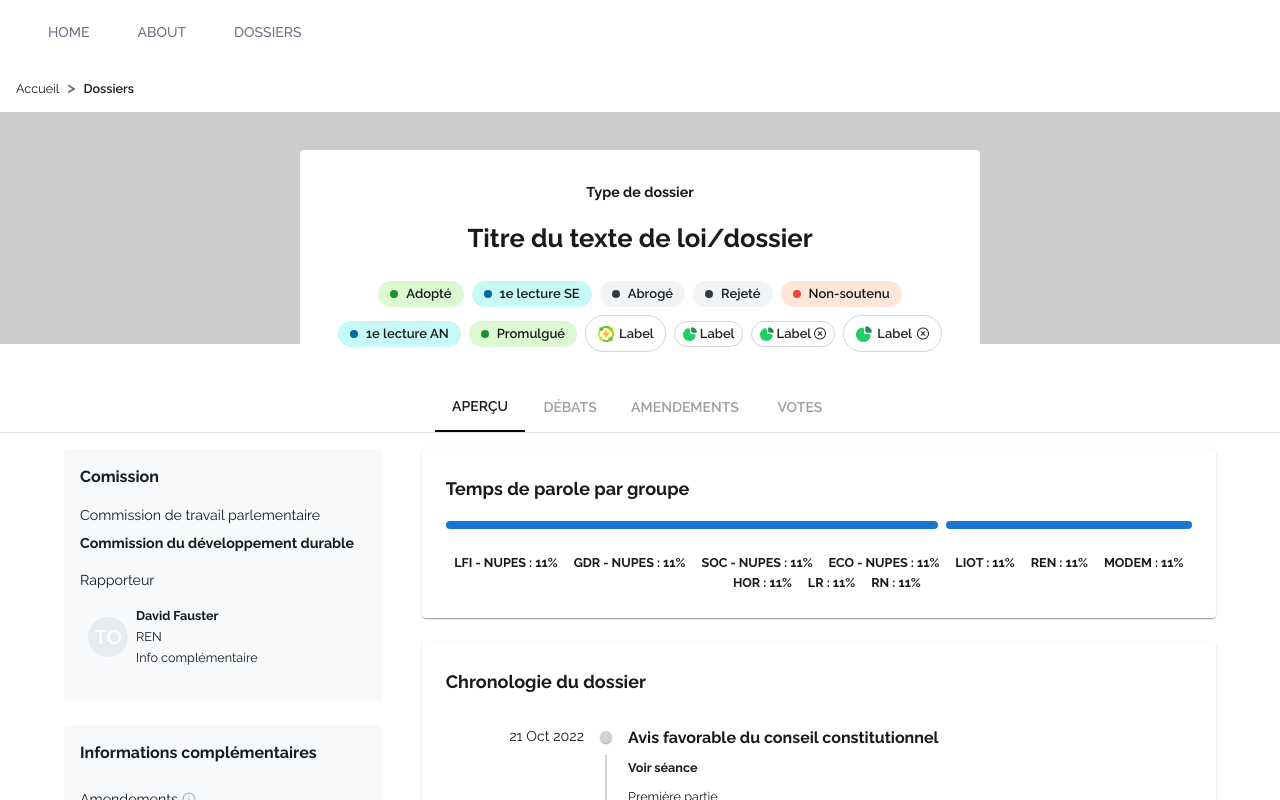
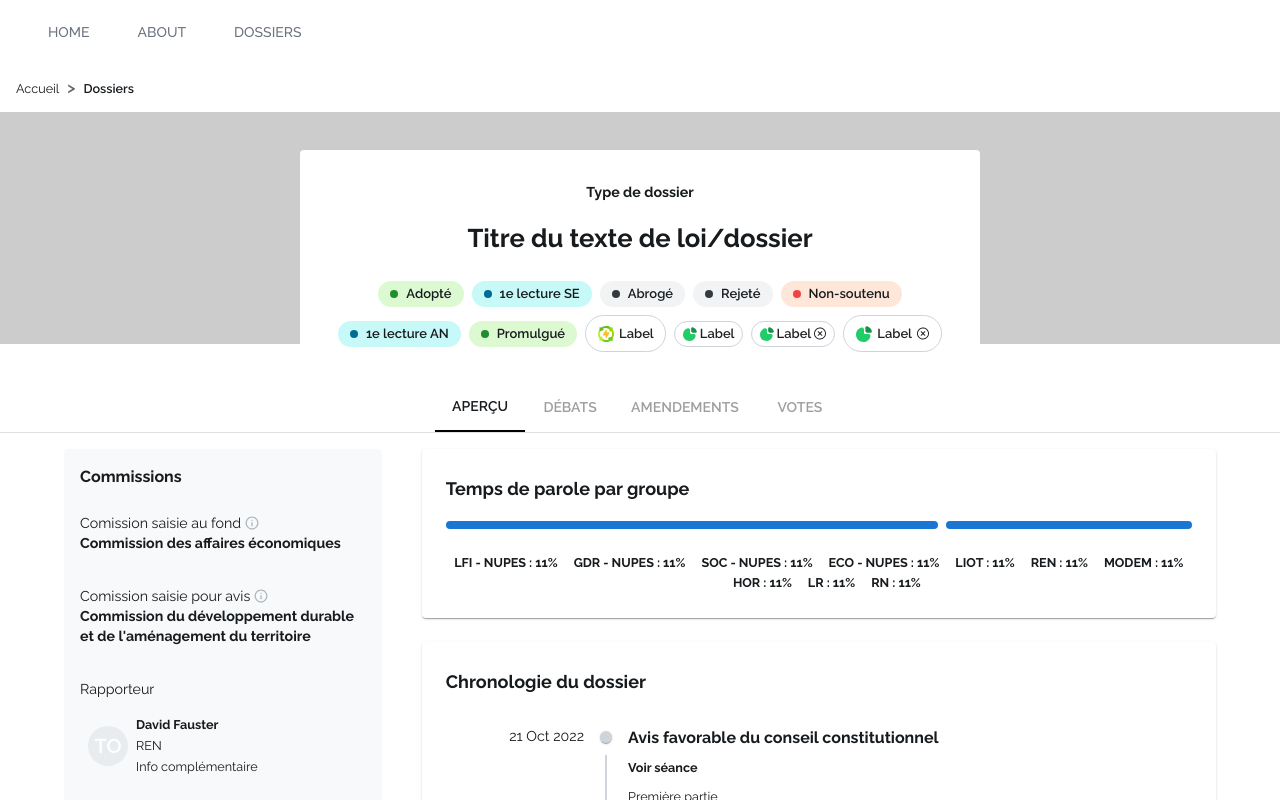
Before and after one commit to regardscitoyens/nosdeputes-front, a Next.js app: page /dossiers/dossier in a window 1280 px wide. Shown: the top 800 px of the page. Built offline with nearby package versions, Linux system fonts and the light colour scheme.

Commit message:
refactor(dossier): CommiteeCard

```diff
--- a/components/folders/CommiteeCard/index.tsx
+++ b/components/folders/CommiteeCard/index.tsx
@@ -1,29 +1,46 @@
 import * as React from "react";
-import Card from "@mui/material/Card";
-import CardContent from "@mui/material/CardContent";
 import Typography from "@mui/material/Typography";
-import DeputyPreview from "../DeputyPreview";
+import Stack from "@mui/material/Stack";
+
+import CardLayout from "@/components/folders/CardLayout";
+import DeputyPreview from "@/components/folders/DeputyPreview";
+import InfoIcon from "@/icons/InfoIcon";
 
 const CommiteeCard = () => {
   return (
-    <Card elevation={0} sx={{ backgroundColor: "grey.50" }}>
-      <CardContent sx={{ padding: 2 }}>
-        <Typography variant="body1" fontWeight="bold" pb={2}>
-          Comission
+    <CardLayout title={"Commissions"}>
+      <Stack direction="column" spacing={2}>
+        <div>
+          <Stack direction="row" spacing={0.5} alignItems="center">
+            <Typography variant="body2" fontWeight="light">
+              Comission saisie au fond
             </Typography>
-        <Typography variant="body2" fontWeight="light" pb={1}>
-          Commission de travail parlementaire
+            <InfoIcon sx={{ fontSize: "14px" }} />
+          </Stack>
+          <Typography variant="body2" fontWeight="bold" pb={2}>
+            Commission des affaires économiques
           </Typography>
+        </div>
+        <div>
+          <Stack direction="row" spacing={0.5} alignItems="center">
+            <Typography variant="body2" fontWeight="light">
+              Comission saisie pour avis
+            </Typography>
+            <InfoIcon sx={{ fontSize: "14px" }} />
+          </Stack>
           <Typography variant="body2" fontWeight="bold" pb={2}>
-          Commission du développement durable
+            Commission du développement durable et de l&apos;aménagement du
+            territoire
           </Typography>
+        </div>
+        <div>
           <Typography variant="body2" fontWeight="light" pb={1}>
             Rapporteur
           </Typography>
-
           <DeputyPreview />
-      </CardContent>
-    </Card>
+        </div>
+      </Stack>
+    </CardLayout>
   );
 };
 
```
Lines whose indentation alone changed are shown as unchanged.
